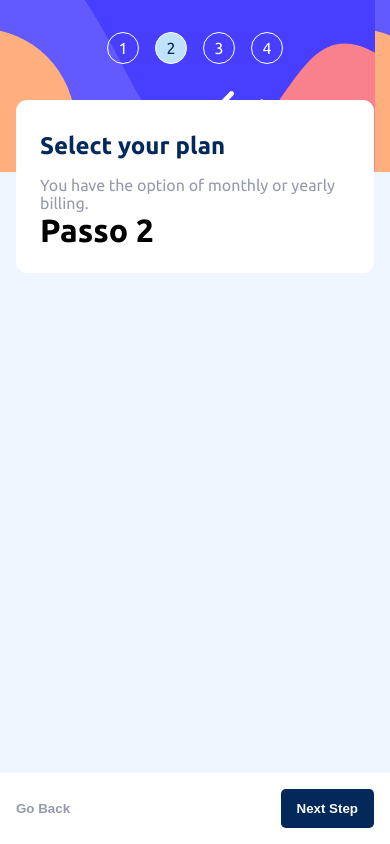
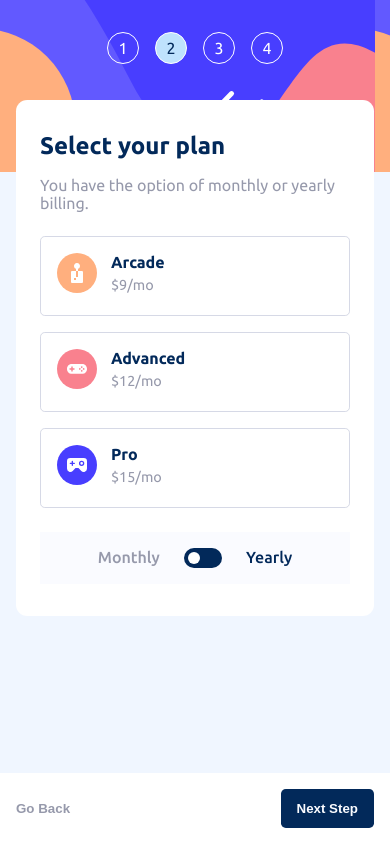
Before and after one commit to Theuz1nh0/-multi-step-form, a React (Vite) app: page / in a window 390 px wide. Both pictures are taken after typing "Sample", "name@example.com", "5" into the empty fields and a click on the button "Next Step". Built offline with nearby package versions, Linux system fonts and the light colour scheme.

Commit message:
layout do step02 do form, versão mobile

```diff
--- a/src/App.jsx
+++ b/src/App.jsx
@@ -75,6 +75,7 @@ function App() {
                     </div>
                 </form>
             </main>
+            <div className="bottom-space"></div>
         </div>
     )
 }
--- a/src/components/Step02.jsx
+++ b/src/components/Step02.jsx
@@ -1,7 +1,95 @@
+// react
+import { useState } from 'react';
+
+// hooks
+import { texts } from '../hooks/texts'
+
+// styles
+import '../styles/Step02.css'
+
 function YourPlan() {
+    const [toggle, setToggle] = useState(0)
+    const [changePlan, setChangePlan] = useState('')
+
+    const { plans } = texts();
+
+// function to define the content that will appear depending on the switch button option
+    const changeClass = (event) => {
+        const className = event.target.className
+
+        if (className == 'switch-button') {
+            setToggle(1)
+            event.target.className += " cliked"
+        } else {
+            event.target.className = "switch-button"
+            setToggle(0)
+        }
+    }
+
+//function to add a style to the container of the plan that the client clicked on
+    const IsChecked = (event) => {
+        const planId = event.target.id
+        setChangePlan(planId)
+    }
 
     return (
-        <div><h1>Passo 2</h1></div>
+        // step02
+        <div className="form-container">
+            <div className={`input relative${changePlan == "arcade" ? ' current-plan' : ''}`}>
+                <div className="radio-container">
+                    <input type="radio" name="plan" id="arcade" onChange={IsChecked}/>
+                </div>
+                <div className="radio-content">
+                    <div>
+                        <img src="./src/assets/images/icon-arcade.svg" alt="icon arcade" />
+                    </div>
+                    <div className="plan-informations">
+                        <h2>Arcade</h2>
+                        <span className="plan-value">{toggle == 0 ? plans.monthly[0] : plans.yearly[0]}</span>
+                        <span className="yearly-discount">{toggle != 0 ? '2 months free': null}</span>
+                    </div>
+                </div>
+            </div>
+
+            <div className={`input relative${changePlan == "advanced" ? ' current-plan' : ''}`}>
+                <div className="radio-container">
+                    <input type="radio" name="plan" id="advanced" onChange={IsChecked} />
+                </div>
+                <div className="radio-content">
+                    <div>
+                        <img src="./src/assets/images/icon-advanced.svg" alt="icon advanced" />
+                    </div>
+                    <div className="plan-informations">
+                        <h2>Advanced</h2>
+                        <span className="plan-value">{toggle == 0 ? plans.monthly[1] : plans.yearly[1]}</span>
+                        <span className="yearly-discount">{toggle != 0 ? '2 months free': null}</span>
+                    </div>
+                </div>
+            </div>
+
+            <div className={`input relative${changePlan == "pro" ? ' current-plan' : ''}`}>
+                <div className="radio-container">
+                    <input type="radio" name="plan" id="pro" onChange={IsChecked} />
+                </div>
+                <div className="radio-content">
+                    <div>
+                        <img src="./src/assets/images/icon-pro.svg" alt="icon pro" />
+                    </div>
+                    <div className="plan-informations">
+                        <h2>Pro</h2>
+                        <span className="plan-value">{toggle == 0 ? plans.monthly[2] : plans.yearly[2]}</span>
+                        <span className="yearly-discount">{toggle != 0 ? '2 months free': null}</span>
+                    </div>
+                </div>
+            </div>
+
+            {/* toggle button, switch between monthly plan and annual plan */}
+            <div className="toggle-option">
+                <span style={{color: toggle == 0 ? 'var(--cool-gray)' : 'var(--marine-blue)'}}>Monthly</span>
+                <span className="switch-button" onClick={(e) => changeClass(e)}></span>
+                <span style={{color: toggle == 1 ? 'var(--cool-gray)' : 'var(--marine-blue)'}}>Yearly</span>
+            </div>
+        </div>
     )
 }
 
--- a/src/hooks/texts.jsx
+++ b/src/hooks/texts.jsx
@@ -38,8 +38,14 @@ export function texts() {
         }
     ]
 
+    const plans = {
+        monthly: ['$9/mo', '$12/mo', '$15/mo'],
+        yearly: ['$90/yr', '$120/yr', '$150/yr']
+        }
+
     return {
         headerText: headerText,
-        arrayInformationsStep: arrayInformationsStep
+        arrayInformationsStep: arrayInformationsStep,
+        plans: plans
     }
 }
--- a/src/hooks/useForm.jsx
+++ b/src/hooks/useForm.jsx
@@ -1,3 +1,4 @@
+// react
 import { useState } from "react";
 
 // function to switch the current page for the client to the next step when some button is clicked
@@ -10,7 +11,6 @@ export function useForm(steps) {
         if(i < 0 || i > steps.length) return
 
         setCurrentStep(i)
-        console.log(currentStep)
     }
 
     return {
--- a/src/styles/App.css
+++ b/src/styles/App.css
@@ -46,8 +46,7 @@
 .main-container {
     background-color: var(--white);
 
-    padding: 1.5rem;
-    padding-top: 2rem;
+    padding: 2rem 1.5rem;
     border-radius: .7rem;
 }
 
@@ -69,7 +68,7 @@
 
     background-color: var(--white);
 
-    position: absolute;
+    position: fixed;
     bottom: 0;
     left: 0;
 
@@ -95,3 +94,9 @@
     font-weight: 700;
 
 }
+
+/* bottom-space */
+.bottom-space {
+    width: 100%;
+    height: 6rem;
+}
--- a/src/styles/Step01.css
+++ b/src/styles/Step01.css
@@ -16,12 +16,19 @@
     color: var(--marine-blue);
 }
 
-.input-container .input {
+.form-container .input {
     border: 1px solid var(--light-gray);
     border-radius: .3rem;
 
     padding: .75rem 1rem;
     font-weight: 700;
+
+    transition: all .1s ease-in-out;
+}
+
+.form-container .input:focus {
+    border: 1px solid var(--purplish-blue);
+    outline: 1px solid var(--purplish-blue);
 }
 
 .input-container .input,
--- /dev/null
+++ b/src/styles/Step02.css
@@ -0,0 +1,105 @@
+/* Step02 */
+.form-container .relative {
+    position: relative;
+    padding: 1rem;
+}
+
+.form-container .current-plan {
+    border-color: var(--purplish-blue);
+    background-color: var(--magnolia);
+
+    transition: all .1s ease-in-out;
+}
+
+.form-container .radio-container input{
+    position: absolute;
+    left: 0;
+    top: 0;
+
+    opacity: 0;
+
+    height: 100%;
+    width: 100%;
+}
+
+.radio-content,
+.radio-content .plan-informations {
+    display: flex;
+}
+
+.radio-content {
+    gap: .875rem;
+}
+
+.radio-content .plan-informations {
+    flex-direction: column;
+    gap: .375rem;
+}
+
+.radio-content .plan-informations h2 {
+    color: var(--marine-blue);
+    font-size: 1rem;
+    font-weight: 700;
+}
+
+.radio-content .plan-informations span {
+    font-weight: 400;
+}
+
+.radio-content .plan-informations .plan-value {
+    color: var( --cool-gray);
+    font-size: .9rem;
+}
+
+.radio-content .plan-informations .yearly-discount {
+    color: var(--marine-blue);
+    font-size: .8rem;
+    font-weight: 500;
+}
+
+/* toggle-option */
+.toggle-option {
+    display: flex;
+    justify-content: center;
+    gap: 1.5rem;
+
+    padding: 1rem;
+
+    margin-top: .5rem;
+    background-color: var(--alabaster);
+}
+
+.toggle-option span {
+    font-weight: 500;
+    transition: all .1s ease-in-out;
+}
+
+/* switch-button */
+.toggle-option .switch-button {
+    display: inline-block;
+    background-color: var(--marine-blue);
+    border-radius: 20px;
+
+    position: relative;
+
+    padding: 4px;
+    width: 2.375rem;
+    height: 1.25rem;
+}
+
+.toggle-option .switch-button::before {
+    content: '';
+
+    position: absolute;
+    background-color: var(--white);
+    border-radius: 50%;
+
+    width: .75rem;
+    height: .75rem;
+
+    transition: all .1s linear;
+}
+
+.toggle-option .cliked::before {
+    transform: translateX(150%);
+}
```
Also changed, not shown: src/components/Step05.jsx (line endings or trailing spaces), src/components/StepInformations.jsx (line endings or trailing spaces).
